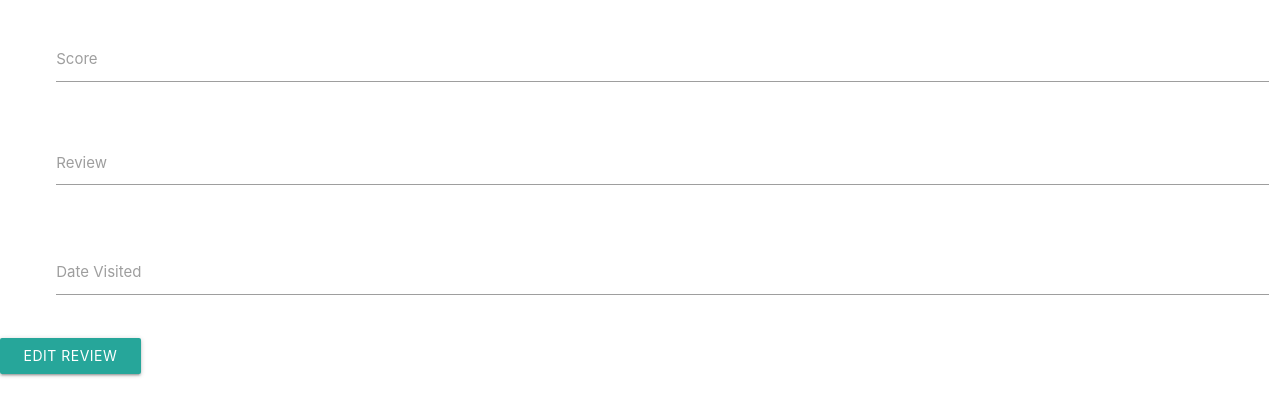
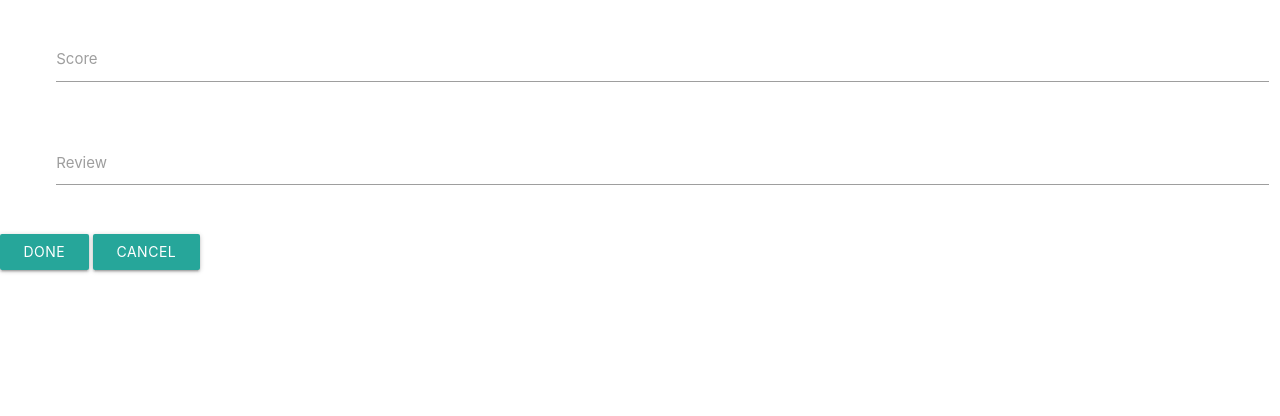
Before and after one commit to emilija-smitaite/review-a-restaurant, a Flask app: template templates/edit_review.html in a window 1280 px wide. Shown: the part 283-699 px from the top of the page. Run offline with Flask 2, Linux system fonts and the light colour scheme; the template is opened without the code that fills it, so the values that code supplies are empty; some libraries are stand-ins or nearby versions.

Commit message:
Populate Edit Review form fields, add Cancel button

```diff
--- a/templates/edit_review.html
+++ b/templates/edit_review.html
@@ -8,9 +8,13 @@
             <div class="row">
                 <div class="input-field col s12">
                     <select id="restaurant_name" name="restaurant_name" class="validate" required>
-                      <option value="" disabled selected>Pick your restaurant</option>
+                      <option value="" disabled>Pick your restaurant</option>
                         {% for restaurant in restaurants %}
-                            <option value="{{ restaurant.restaurant_name }}">{{ restaurant.restaurant_name }}</option>
+                            {% if restaurant.restaurant_name == review.restaurant_name %}
+                                <option value="{{ restaurant.restaurant_name }}" selected>{{ restaurant.restaurant_name }}</option>
+                            {% else %}
+                                <option value="{{ restaurant.restaurant_name }}">{{ restaurant.restaurant_name }}</option>
+                            {% endif %}
                         {% endfor %}
                     </select>
                     <label for="restaurant_name">Restaurant Name</label>
@@ -20,7 +24,7 @@
             <div class="row">
             <div class="input-field col s12">
               <i class="material-icons prefix"></i>
-              <input id="score" type="text" class="validate" name="score" required>
+              <input id="score" type="text" class="validate" name="score" value="{{ review.score }}" required>
               <label for="score">Score</label>
             </div>
             </div>
@@ -28,21 +32,17 @@
             <div class="input-field col s12">
                 <i class="material-icons prefix"></i>
                 <textarea id="review_text" type="text" name="review_text" minlength="5"
-                maxlength="350" class="materialize-textarea validate" required></textarea>
+                maxlength="350" class="materialize-textarea validate" required>{{ review.review_text }}</textarea>
                 <label for="review_text">Review</label>
             </div>
         </div>
         <div class="row">
-            <div class="input-field col s12">
-                <i class="material-icons prefix"></i>
-                <input id="date" type="tel" class="validate" name="date" required>
-                <label for="date">Date Visited</label>
-            </div>
-        </div>
-        <div class="row">
-            <button class="btn waves-effect waves-light" type="submit">Edit Review
+            <a class="btn waves-effect waves-light" type="submit">Done
                 <i class="material-icons right"></i>
-            </button>
+            </a>
+            <a class="btn waves-effect waves-light" href="{{ url_for('all_reviews') }}" type="submit">Cancel
+                <i class="material-icons right"></i>
+        </a>
         </div>
     </form>
     </div>
```
